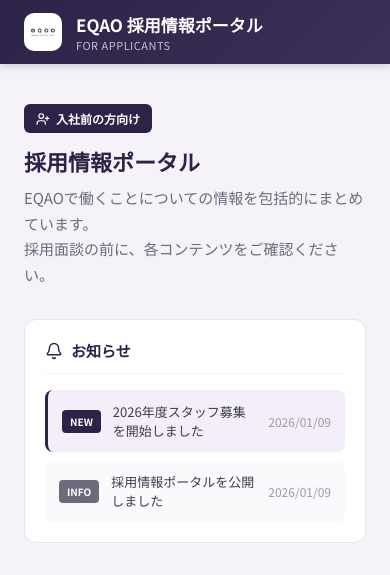
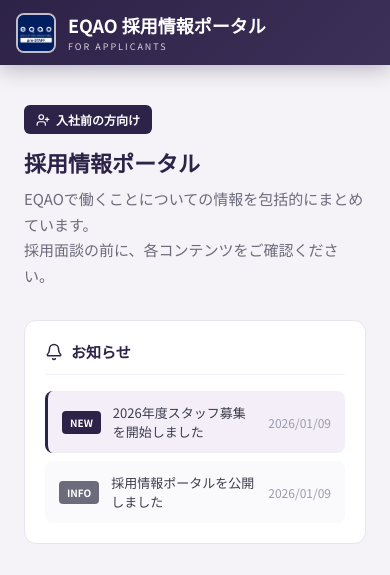
Before and after one commit to eqao-dev/eqao-recruit-portal, a plain HTML site: page index.html in a window 390 px wide. Shown: the top 575 px of the page. Drawn offline with nearby package versions, Linux system fonts and the light colour scheme.

Commit message:
Add files via upload

```diff
--- a/index.html
+++ b/index.html
@@ -26,14 +26,13 @@
     /* ヘッダー */
     .header {
       background: linear-gradient(135deg, #2d2248 0%, #3d3058 100%);
-      padding: 0 24px;
-      height: 64px;
+      padding: 18px 24px;
       display: flex;
       align-items: center;
       position: sticky;
       top: 0;
       z-index: 100;
-      box-shadow: 0 2px 8px rgba(45, 34, 72, 0.2);
+      box-shadow: 0 4px 20px rgba(45, 34, 72, 0.3);
     }
 
     .header-content {
@@ -48,24 +47,23 @@
     .logo-area {
       display: flex;
       align-items: center;
-      gap: 14px;
+      gap: 20px;
     }
 
     .logo {
-      width: 38px;
-      height: 38px;
-      background: #fff;
-      border-radius: 10px;
+      width: 60px;
+      height: 60px;
       display: flex;
       align-items: center;
       justify-content: center;
-      padding: 6px;
     }
 
     .logo img {
       width: 100%;
       height: 100%;
       object-fit: contain;
+      border-radius: 12px;
+      border: 2px solid rgba(255, 255, 255, 0.7);
     }
 
     .brand-area {
@@ -74,15 +72,17 @@
     }
 
     .brand-name {
-      font-size: 17px;
+      font-size: 34px;
       font-weight: 700;
       color: #fff;
+      letter-spacing: 0px;
     }
 
     .brand-sub {
       font-size: 11px;
-      color: rgba(255, 255, 255, 0.7);
-      letter-spacing: 0.5px;
+      color: rgba(255, 255, 255, 0.8);
+      margin-top: 4px;
+      letter-spacing: 2px;
     }
 
     .header-nav {
@@ -120,9 +120,9 @@
 
     /* メイン */
     .main {
-      max-width: 1000px;
+      max-width: 1200px;
       margin: 0 auto;
-      padding: 40px 24px;
+      padding: 48px 32px;
     }
 
     /* ページヘッダー */
@@ -309,7 +309,11 @@
     .category-grid {
       display: grid;
       grid-template-columns: repeat(3, 1fr);
-      gap: 16px;
+      gap: 20px;
+    }
+
+    .category-grid-2col {
+      grid-template-columns: repeat(2, 1fr);
     }
 
     /* パターンC: フラット型カード */
@@ -559,8 +563,18 @@
       font-size: 13px;
     }
 
-    /* レスポンシブ */
-    @media (max-width: 900px) {
+    /* レスポンシブ (PCファースト: 基本はPCレイアウト) */
+    @media (max-width: 1200px) {
+      .main {
+        padding: 40px 24px;
+      }
+
+      .category-grid {
+        gap: 18px;
+      }
+    }
+
+    @media (max-width: 1024px) {
       .category-grid {
         grid-template-columns: repeat(2, 1fr);
       }
@@ -577,16 +591,46 @@
       .flow-step {
         flex: 0 0 calc(50% - 12px);
       }
+
+      .cta-section {
+        flex-direction: column;
+        text-align: center;
+      }
     }
 
-    @media (max-width: 600px) {
+    @media (max-width: 640px) {
       .category-grid {
         grid-template-columns: 1fr;
       }
 
-      .cta-section {
-        flex-direction: column;
-        text-align: center;
+      .header {
+        padding: 12px 16px;
+      }
+
+      .logo {
+        width: 40px;
+        height: 40px;
+      }
+
+      .logo img {
+        border-radius: 8px;
+      }
+
+      .logo-area {
+        gap: 12px;
+      }
+
+      .brand-name {
+        font-size: 18px;
+      }
+
+      .brand-sub {
+        font-size: 9px;
+        margin-top: 2px;
+      }
+
+      .category-grid-2col {
+        grid-template-columns: 1fr;
       }
 
       .flow-step {
@@ -681,7 +725,7 @@
     <div class="header-content">
       <div class="logo-area">
         <div class="logo">
-          <img src="logo.png" alt="EQAO">
+          <img src="pre-staff_logo.png" alt="EQAO">
         </div>
         <div class="brand-area">
           <span class="brand-name">EQAO 採用情報ポータル</span>
@@ -770,7 +814,7 @@
         <div class="section-title">会社を知る</div>
         <div class="section-line"></div>
       </div>
-      <div class="category-grid" style="grid-template-columns: repeat(2, 1fr);">
+      <div class="category-grid category-grid-2col">
         <a href="message.html" class="category-card">
           <div class="card-row">
             <div class="card-icon-circle">
```
Also changed, not shown: apply.html (+7 -7 lines), evaluation.html (+13 -13 lines), message.html (+7 -7 lines), requirements.html (+13 -13 lines), training.html (+7 -7 lines), pre-staff_logo.png (added).
